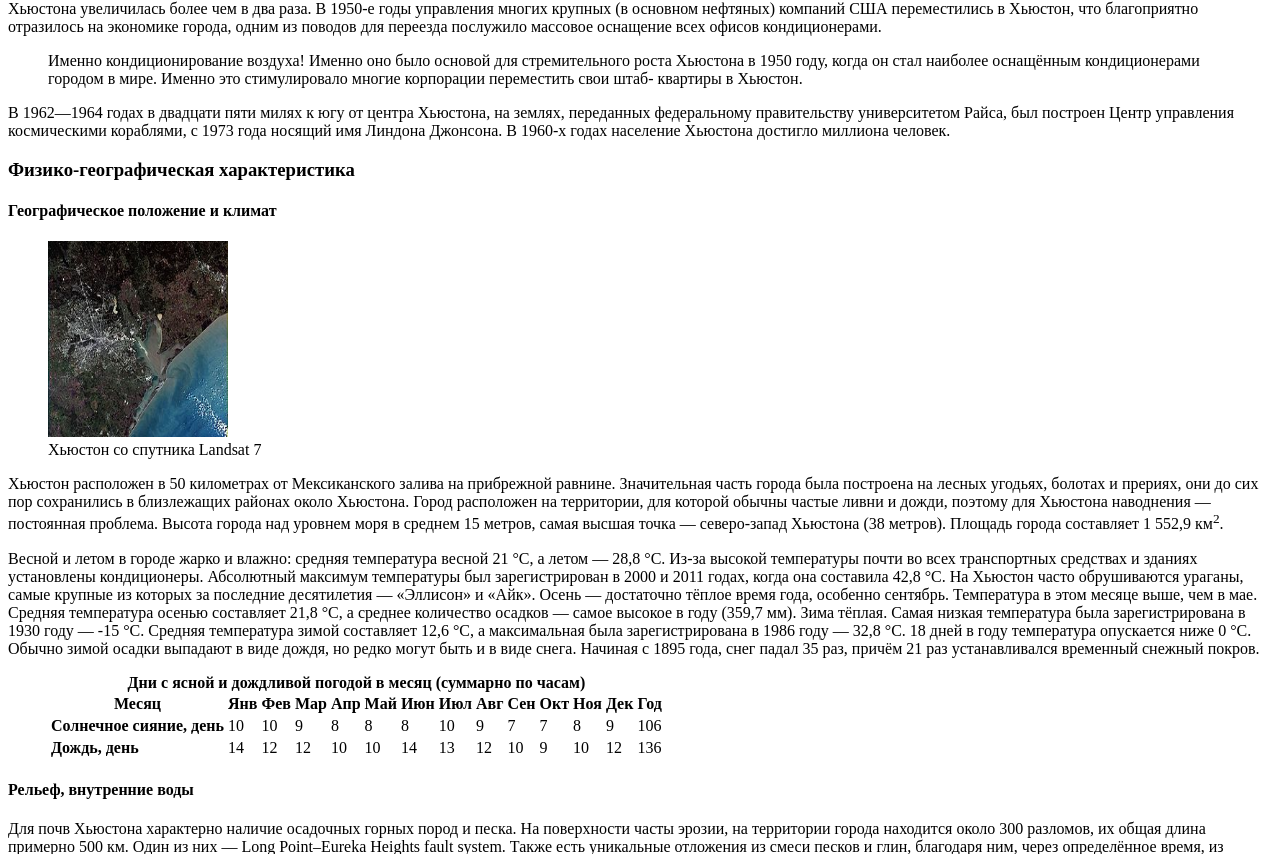
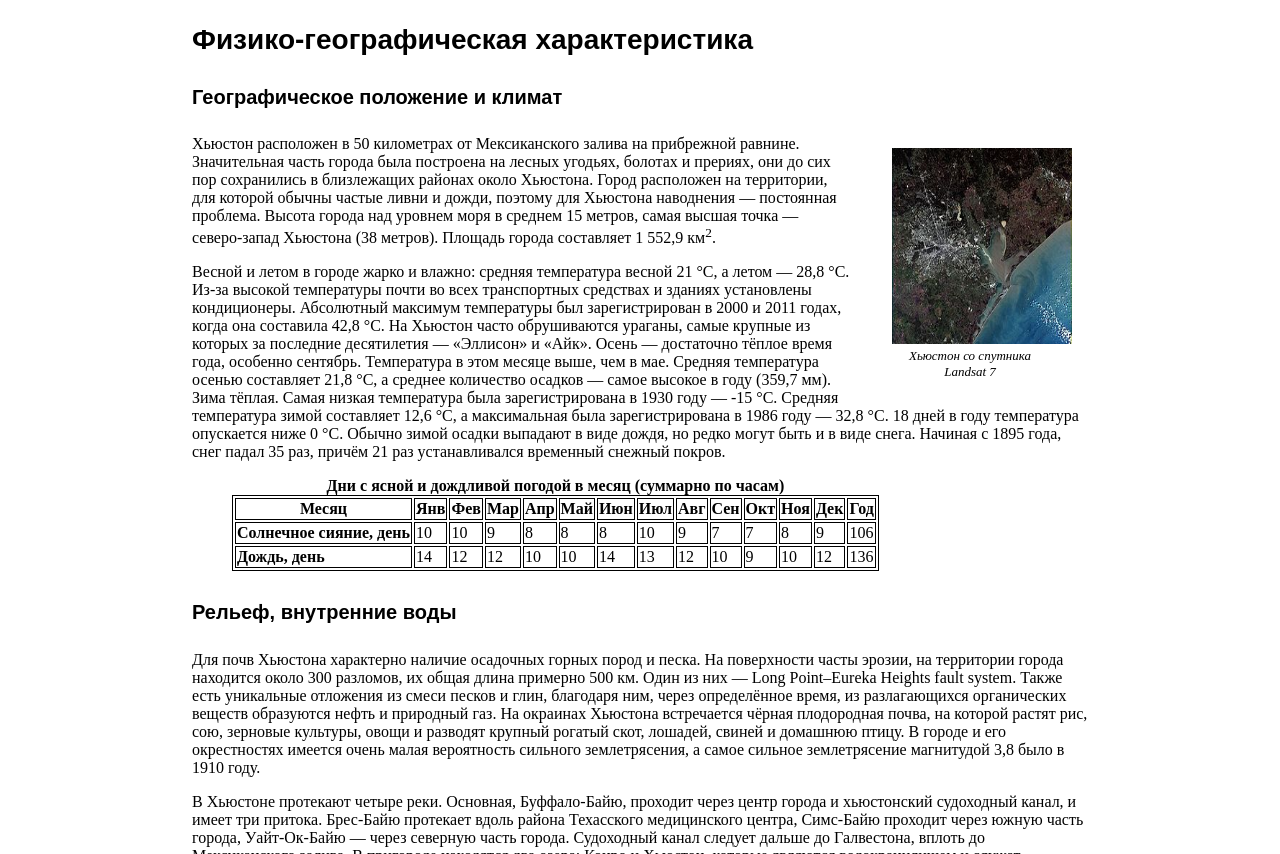
Before and after one commit to lallamilagro/Houston, a plain HTML site: page index.html in a window 1280 px wide. Shown: the part 1946-2800 px from the top of the page. Drawn offline with Linux system fonts and the light colour scheme.

Commit message:
Bases styles

```diff
--- a/css/style.css
+++ b/css/style.css
@@ -0,0 +1,41 @@
+body {
+    max-width: 70%;
+    margin: auto;
+}
+
+h1, h2, h3, h4 {
+    font-family: Arial, Verdana, sans-serif;
+    margin-top: 1.5em;
+}
+
+h1 {
+    font-size: 32px;
+}
+
+h2, h3 {
+    font-size: 28px;
+}
+
+h4 {
+    font-size: 20px;
+}
+
+ .economy > table {
+    width: 60%;
+ }
+
+table, th, td {
+    border-collapse: separate;
+    border: 1px solid black;
+}
+
+figure {
+    width: 12em;
+    float: right;
+    font-style: italic;
+    font-size: 13px;
+}
+
+figcaption {
+    text-align: center;
+}
--- a/index.html
+++ b/index.html
@@ -292,7 +292,7 @@
                             <td>Plains All American Pipeline</td>
                             <td>121</td>
                         </tr>
-                            tr>
+                            <tr>
                             <td>18</td>
                             <td>Baker Hughes</td>
                             <td>178</td>
```
